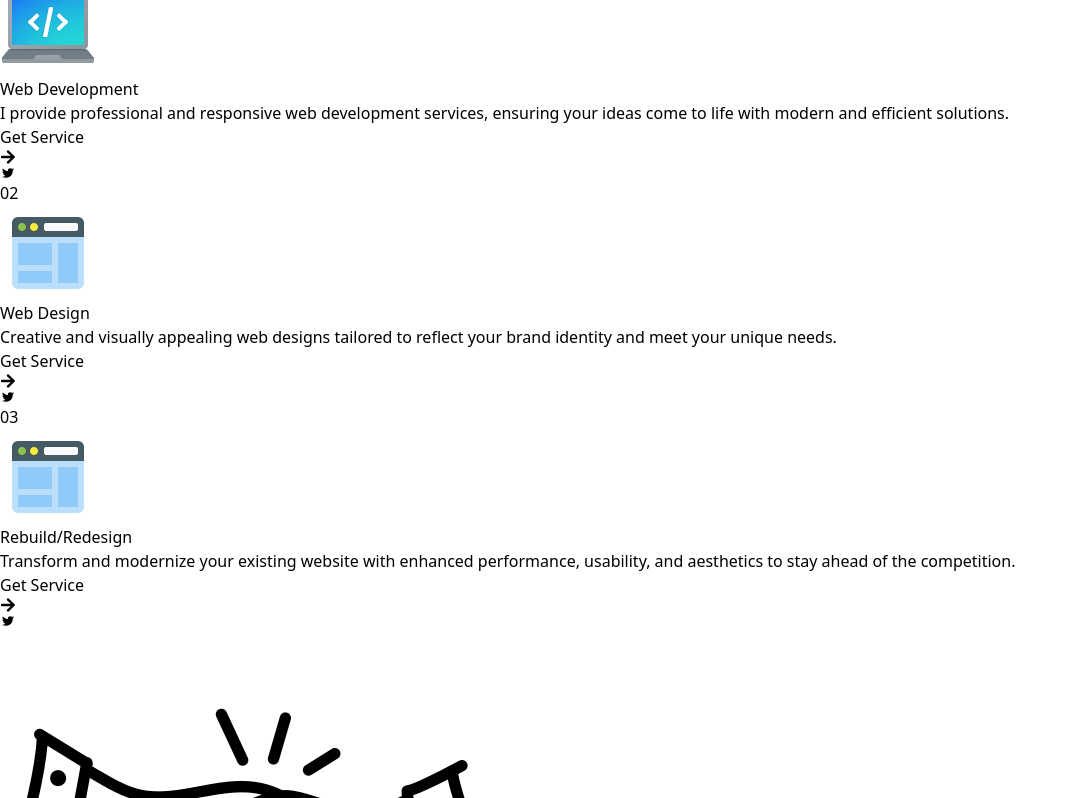
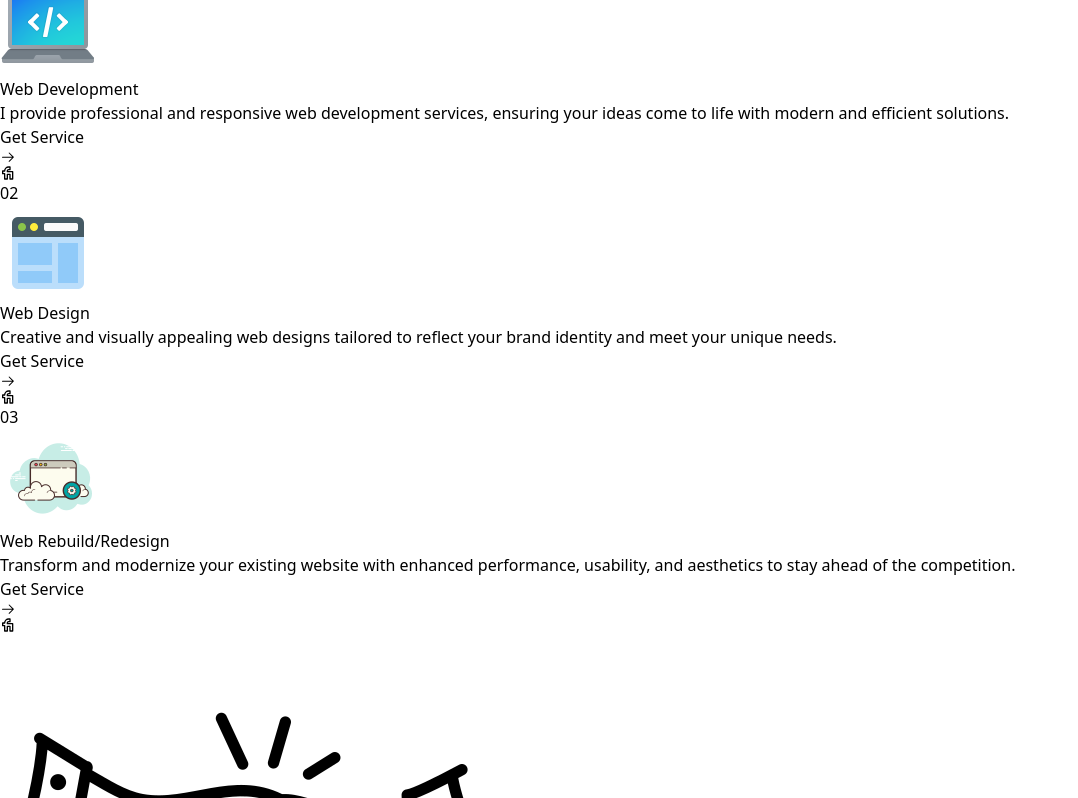
Before and after one commit to Seboo-Dogar/MyPortfolio-Web, a React (Vite) app: page / in a window 1280 px wide. Shown: the part 11202-12000 px from the top of the page, without its empty margins (0-1078 px from the left). Built offline with nearby package versions, Linux system fonts and the light colour scheme.

Commit message:
Services page done

```diff
--- a/src/components/Services.jsx
+++ b/src/components/Services.jsx
@@ -1,9 +1,8 @@
-import { FaArrowRight } from "react-icons/fa";
-import { TiSocialTwitter } from "react-icons/ti";
-
+import { GoArrowRight } from "react-icons/go";
+import { TbBrandFiverr } from "react-icons/tb";
 import WebDevIcon from '../assets/icons/webDevelopment.png';
 import WebDesignIcon from '../assets/icons/webDesign.png';
-import RebuildIcon from '../assets/icons/webDesign.png';
+import RebuildIcon from '../assets/icons/redesign.png';
 
 export default function Services() {
   const services = [
@@ -24,7 +23,7 @@ export default function Services() {
     {
       cardNumber: '03',
       icon: RebuildIcon,
-      title: 'Rebuild/Redesign',
+      title: 'Web Rebuild/Redesign',
       description: 'Transform and modernize your existing website with enhanced performance, usability, and aesthetics to stay ahead of the competition.',
       fiverrUrl: 'https://www.fiverr.com/',
     },
@@ -45,30 +44,25 @@ export default function Services() {
 
             <div className="absolute top-4 left-4 text-xl font-bold">{service.cardNumber}</div>
 
-            <div className="flex justify-center items-center mb-4">
-              <div className="w-16 h-16 bg-white flex items-center justify-center rounded-full">
-                <img src={service.icon} alt={`${service.title} Icon`} className="w-8 h-8" />
+            <div className="flex justify-center items-center my-4">
+              <div className="w-20 h-20 flex items-center justify-center">
+                <img src={service.icon} alt={`${service.title} Icon`} className="w-20 h-20" />
               </div>
             </div>
 
-            {/* Title */}
-            <h3 className="text-xl font-bold text-center text-gray-800 mb-2">{service.title}</h3>
+            <h3 className="text-lg font-bold text-gray-800 mb-2">{service.title}</h3>
+            <p className="text-sm text-justify mb-4">{service.description}</p>
 
-            {/* Description */}
-            <p className="text-sm text-gray-600 text-center mb-4">{service.description}</p>
-
-            {/* Buttons */}
             <div className="flex justify-between items-center">
-              <button className="flex items-center gap-2 bg-[#6c55e1] text-white py-2 px-4 rounded-md hover:bg-[#5740c5] transition">
-                Get Service <FaArrowRight />
+              <button className="flex items-center gap-2 bg-white py-2 px-4 rounded-full group">
+                Get Service <GoArrowRight className="transition-transform duration-300 group-hover:translate-x-2" />
               </button>
               <a
                 href={service.fiverrUrl}
                 target="_blank"
                 rel="noopener noreferrer"
-                className="flex items-center justify-center w-10 h-10 bg-green-500 rounded-full text-white text-lg hover:bg-green-600 transition"
-              >
-                <TiSocialTwitter />
+                className="flex items-center justify-center w-9 h-9 bg-green-400 rounded-full text-white text-lg hover:bg-green-600 transition">
+                <TbBrandFiverr/>
               </a>
             </div>
           </div>
```
Also changed, not shown: src/assets/icons/redesign.png (added).
